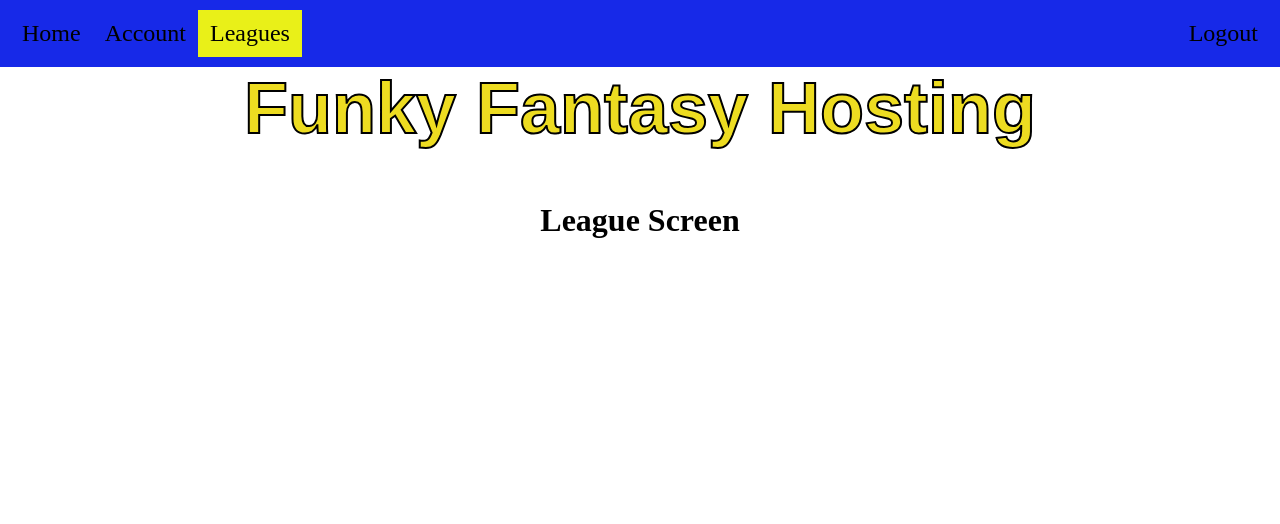
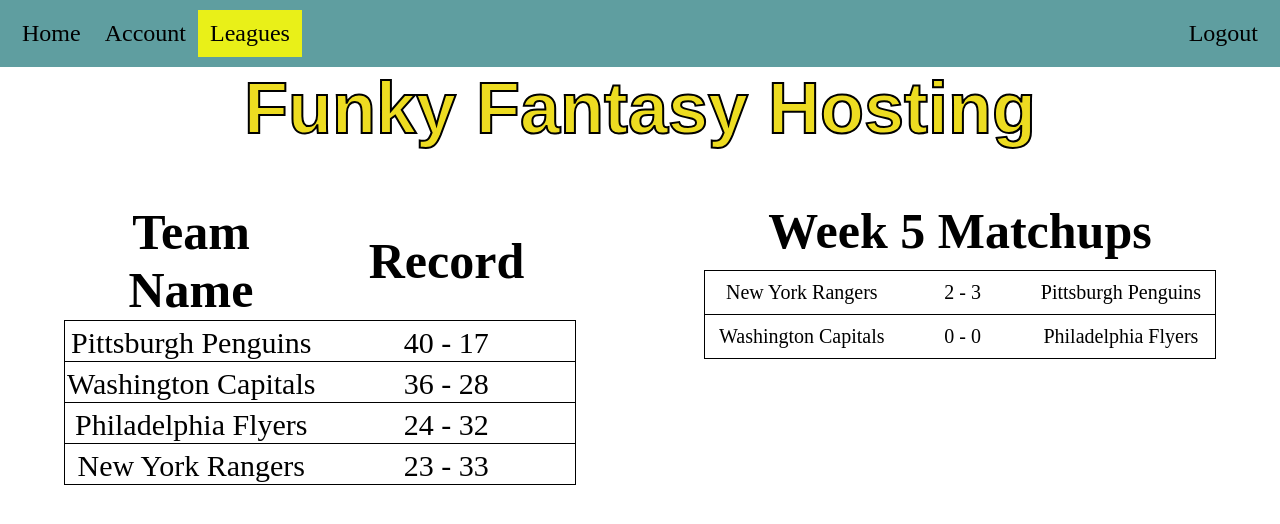
Before and after one commit to Funky-Fantasy-Hosting/FunkyFantasyHosting, a Flask app: page /leagues/1 in a window 1280 px wide. Shown: the top 524 px of the page. Run offline with Flask 2, Linux system fonts and the light colour scheme.

Commit message:
Player Page Added, Leagues page started

```diff
--- a/View.py
+++ b/View.py
@@ -9,26 +9,7 @@
 app.config['SQLALCHEMY_TRACK_MODIFICATIONS'] = False
 db = SQLAlchemy(app)
 
-# Models #
-members = db.Table('members',
-		db.Column('league_id', db.Integer, db.ForeignKey('league.ID'), primary_key=True),
-		db.Column('user_id', db.Integer, db.ForeignKey('user.ID'), primary_key=True)
-	)
-
-class League(db.Model):
-	ID = db.Column(db.Integer, primary_key=True)
-	game_type = db.Column(db.String(20))
-	member_list = db.relationship('User', secondary=members, lazy='subquery', backref=db.backref('leagues', lazy=True))
-	commissioner = db.Column(db.String(20))
-	records = db.Column(db.String(80))
-
-class User(db.Model):
-	ID = db.Column(db.Integer, primary_key=True)
-	username = db.Column(db.String(20))
-	avatar = db.Column(db.Text) # store Avatar as a link to their picture
-	password = db.Column(db.String(20))
-
-# Controllers #
+# View #
 
 # Initialize Database
 @app.cli.command('initdb')
@@ -45,25 +26,22 @@
 # Home Screen
 @app.route("/home")
 def home(user=None):
-	return render_template("home.html", username=user)
+	return render_template("home.html", username="TestUser")
 
 # New League Screen
 @app.route("/new_league/", methods=["GET", "POST"])
-def import_league(user=None, errMessage=None):
+def import_league(user=None):
 	if request.method == "GET":
-		if (errMessage):
-			return render_template("import_league.html", message=errMessage, username=user)
-		else:
-			return render_template("import_league.html", username=user)
+		return render_template("import_league.html", username="TestUser")
 	else:
 		# Grab League information from ESPN
-		if (request.form["league_id"] == 1):
-			return render_template("import_successful.html",
-									username=user, league_type=request.form["league_type"], league_id=request.form["league_id"])
+		if (request.form["league_id"] == "1"):
+			return render_template("import_successful.html", username="TestUser", league_type=request.form["league_type"], league_id=request.form["league_id"])
 		else:
-			return redirect(url_for("import_league", user=user, errMessage="Invalid ESPN League ID"))
+			return render_template("import_league.html", username="TestUser", message="Invalid EPSN League ID")
 
 # Account Screen
+@app.route("/account")
 @app.route("/account/<user>")
 def account_screen(user=None, userTeams=None):
 	# TODO: Test account information
@@ -78,11 +56,24 @@
 	return render_template("account.html", username="TestUser", teams=userTeams)
 
 # League Screen
+@app.route("/leagues")
 @app.route("/leagues/<leagueName>")
 def leagues_screen(leagueName=None):
-	return render_template("leagues.html", username="TestUser")
+	# TODO: Convert example lists to database calls
+	standings = [
+		{"name": "Pittsburgh Penguins", "wins": "40", "loses": "17"},
+		{"name": "Washington Capitals", "wins": "36", "loses": "28"},
+		{"name": "Philadelphia Flyers", "wins": "24", "loses": "32"},
+		{"name": "New York Rangers", "wins": "23", "loses": "33"},
+	]
+	matchups = [
+		{"home": "Pittsburgh Penguins", "away": "New York Rangers", "home_points": "3", "away_points": "2"},
+		{"home": "Philadelphia Flyers", "away": "Washington Capitals", "home_points": "0", "away_points": "0"}
+	]
+	return render_template("leagues.html", username="TestUser", teams=standings, matchups=matchups, week=5)
 
 # Team Screen
+@app.route("/team")
 @app.route("/team/<leagueName>/<teamName>")
 def team(leagueName=None, teamName=None):
 	# TODO: Grab team / bench from backend
@@ -95,6 +86,12 @@
 		{"link": "https://www.espn.com/nfl/player/_/id/4361411/pat-freiermuth", "position": "TE", "name": "Pat Friermuth", "opp": "Browns", "points": 5}
 	]
 	return render_template("team.html", username="TestUser", team=teamList, bench=benchList)
+
+@app.route("/player")
+@app.route("/player/<playerId>")
+def player(playerId=None):
+	# TODO: Grab player from ESPN using playerId
+	return render_template("player.html", player="example")
 
 # Logout Screen
 @app.route("/logout")
--- a/static/stylesheet.css
+++ b/static/stylesheet.css
@@ -11,11 +11,11 @@
 	padding-bottom: 5px;
 	color: #eddc21;
 	-webkit-text-stroke-width: 2px;
-  	-webkit-text-stroke-color: black;
+  -webkit-text-stroke-color: black;
 }
 
 h2 {
-	font-size: 2em;
+	font-size: 50px;
 	text-align: center;
 }
 
@@ -52,7 +52,7 @@
 
 .topnav {
   overflow: hidden;
-  background-color: #1729e8;
+  background-color: #5f9ea0;
   font-size: 1.5em;
   padding: 10px;
 }
@@ -104,3 +104,48 @@
   border-left: 1px solid black;
   border-right: 1px solid black;
 }
+
+.submit {
+	margin-top: 1vh;
+}
+
+.container {
+	display: flex;
+}
+
+.container > div {
+	width: 50%;
+}
+
+#standings {
+	margin-top: 0px;
+}
+
+#standings th {
+	font-size: 50px;
+}
+
+#standings td {
+	font-size: 30px;
+	padding-top: 5px;
+}
+
+#matchups td {
+	width: 20%;
+	white-space: nowrap;
+	padding-top: 10px;
+	padding-bottom: 10px;
+}
+
+.match_name {
+	width: 45%;
+}
+
+.match_points {
+	width: 10%;
+}
+
+#match_header {
+	margin-top: 0px;
+	margin-bottom: 10px;
+}
--- a/templates/leagues.html
+++ b/templates/leagues.html
@@ -19,10 +19,35 @@
 
 {% block body %}
 	{% if username %}
-		<h2>League Screen</h2>
+		<div class="container">
+			<div>
+				<table class="fCenter" id="standings">
+					<tr>
+						<th>Team Name</th>
+						<th>Record</th>
+					</tr>
+					{% for team in teams %}
+						<tr class="rBorder">
+							<td>{{ team.name }}</td>
+							<td>{{ team.wins }} - {{ team.loses }}</td>
+						</tr>
+					{% endfor %}
+				</table>
+			</div>
+			<div>
+				<h2 id="match_header">Week {{ week }} Matchups</h2>
+				<table id="matchups" class="fCenter">
+					{% for match in matchups %}
+						<tr class="rBorder">
+							<td class="match_name">{{ match.away }}</td>
+							<td class="match_points">{{ match.away_points }} - {{ match.home_points }}</td>
+							<td class="match_name">{{ match.home }}</td>
+						</tr>
+					{% endfor %}
+				</table>
+			</div>
+		</div>
 	{% else %}
 		<h2 class="fCenter">Must be logged in to view page.</h2>
 	{% endif %}
 {% endblock %}
-
-<a href={{ player.link }} target="_blank" rel="noopener noreferrer">{{ player.name }}</a>
```
Also changed, not shown: templates/import_league.html (+4 -4 lines), templates/player.html (added, +44 -0 lines).
